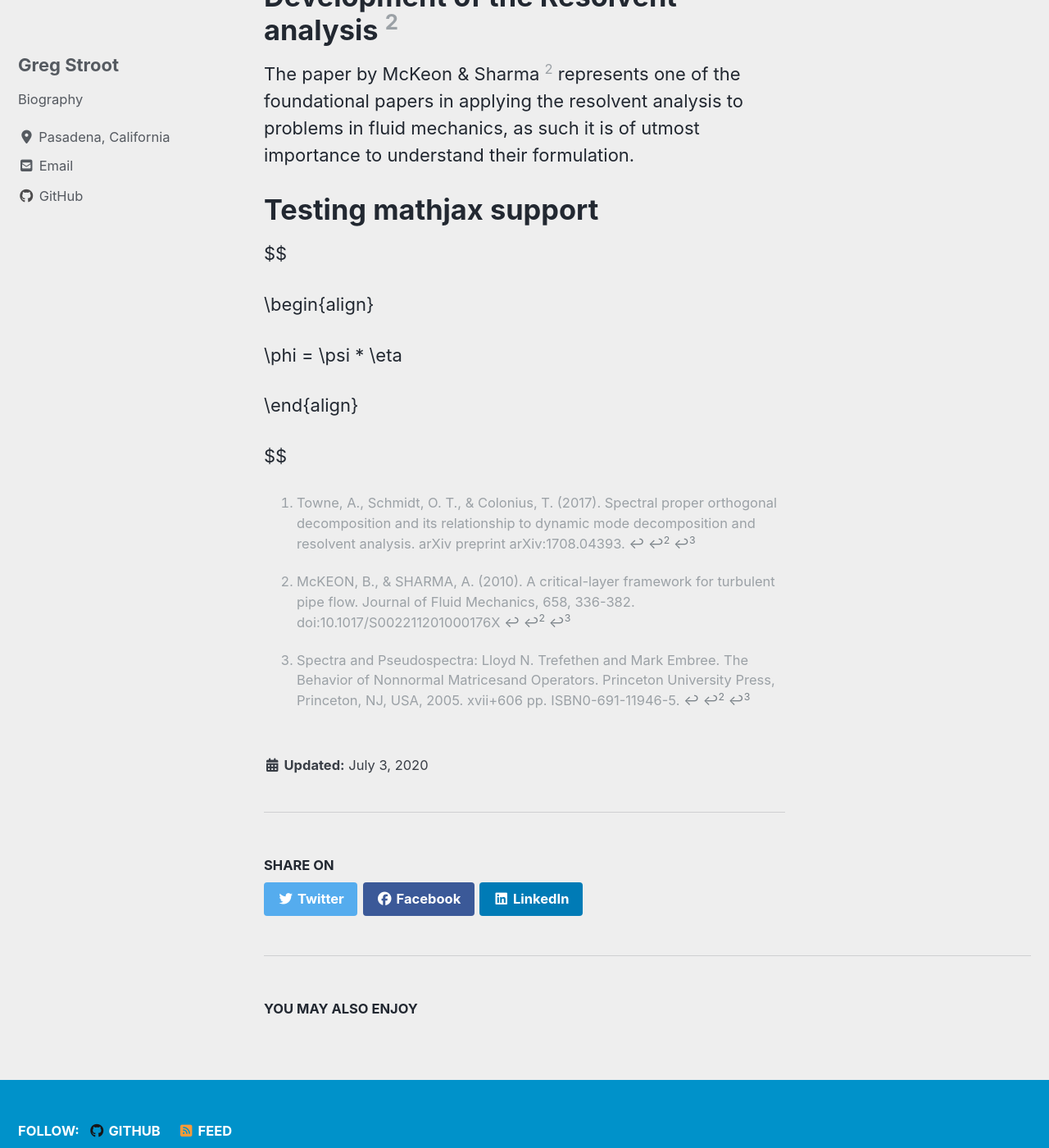
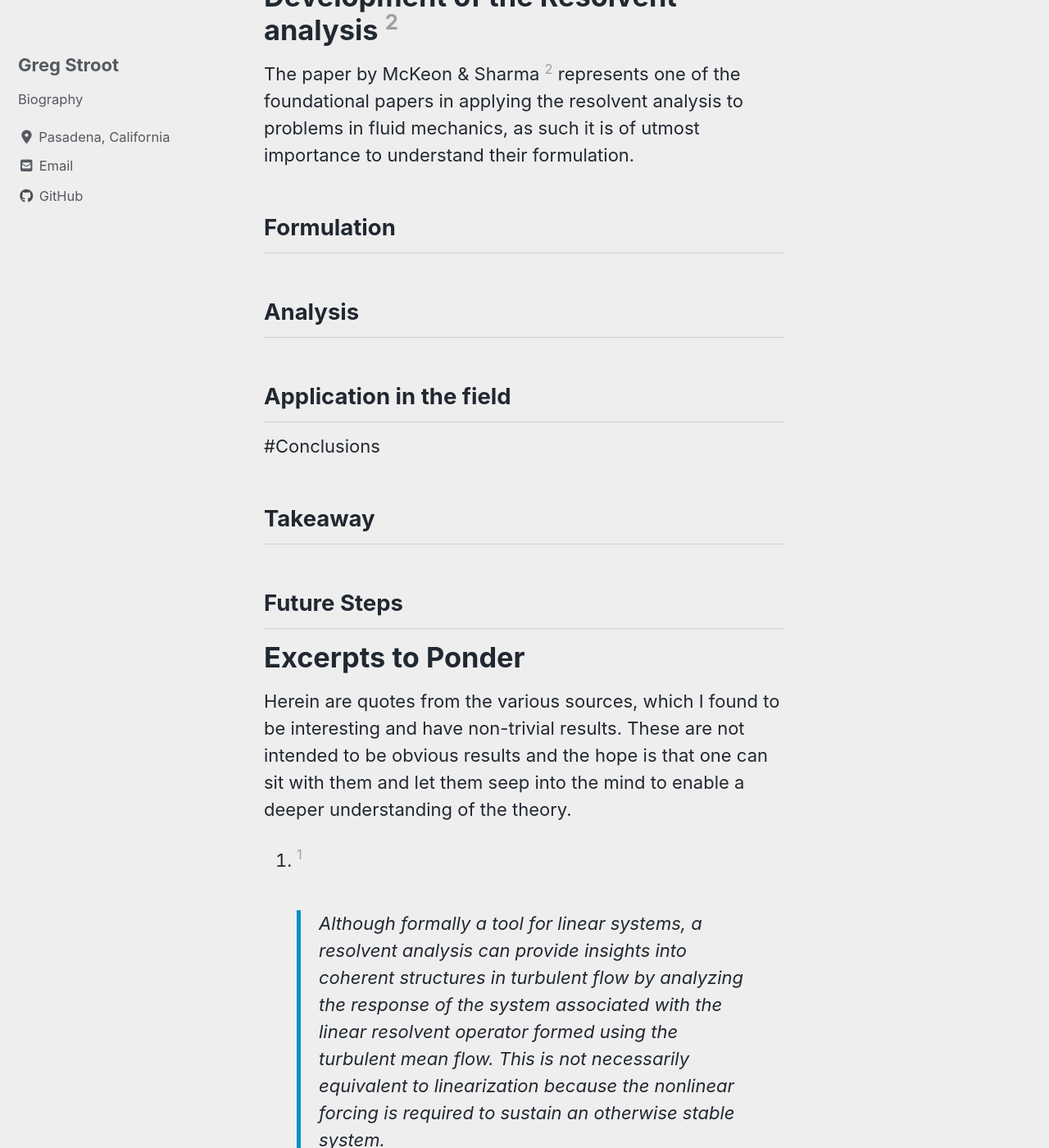
Before and after one commit to GregStroot/GregStroot.github.io, a Jekyll site: the page built from _posts/2020-07-03-2010-Mckeon-Sharma.md, in a window 1280 px wide and 1400 px high, scrolled down 2319 px. Shown: the whole window at 82% size. Built offline with Jekyll 4.4.1, drawn with Linux system fonts in a browser that asks for light colours; cached includes are drawn as plain includes; nearby versions of some CDN libraries; formulas are drawn with MathJax 3; some of the changed text lies outside the part shown.

Commit message:
Added some pages and updated some posts

```diff
--- a/_posts/2020-07-03-2010-Mckeon-Sharma.md
+++ b/_posts/2020-07-03-2010-Mckeon-Sharma.md
@@ -45,8 +45,32 @@ The resolvent (in Fluid Mechanics) is defined as the linear operator relating th
 
 The paper by McKeon & Sharma [^2] represents one of the foundational papers in applying the resolvent analysis to problems in fluid mechanics, as such it is of utmost importance to understand their formulation.
 
+## Formulation
+
+## Analysis
+
+## Application in the field
 
 
+
+#Conclusions
+
+## Takeaway
+
+## Future Steps
+
+
+# Excerpts to Ponder
+
+Herein are quotes from the various sources, which I found to be interesting and have non-trivial results. These are not intended to be obvious results and the hope is that one can sit with them and let them seep into the mind to enable a deeper understanding of the theory.
+1. [^1]
+> Although formally a tool for linear systems, a resolvent analysis can provide insights into coherent structures in turbulent flow by analyzing the response of the system associated with the linear resolvent operator formed using the turbulent mean flow. This is not necessarily equivalent to linearization because the nonlinear forcing is required to sustain an otherwise stable system.
+>
+> [^1] pg 4034
+*
+2. [^2]
+*
+*
 
 
 
@@ -70,6 +94,7 @@ $$
 
 
 
-[^1]: Towne, A., Schmidt, O. T., & Colonius, T. (2017). Spectral proper orthogonal decomposition and its relationship to dynamic mode decomposition and resolvent analysis. arXiv preprint arXiv:1708.04393.
+
+[^1]: Taira, K., Brunton, S. L., Dawson, S., Rowley, C. W., Colonius, T.and McKeon, B. J.,Schmidt, O. T., Gordeyev, S., Theofilis, V. & Ukeiley, L. S.2017 Modal analysis offluid flows: An overview.AIAA J.55(12), 4013–4041.
 [^2]: McKEON, B., & SHARMA, A. (2010). A critical-layer framework for turbulent pipe flow. Journal of Fluid Mechanics, 658, 336-382. doi:10.1017/S002211201000176X
 [^3]: Spectra and Pseudospectra: Lloyd N. Trefethen and Mark Embree. The Behavior of Nonnormal Matricesand Operators. Princeton University Press, Princeton, NJ, USA, 2005. xvii+606 pp. ISBN0-691-11946-5.
```
Also changed, not shown: _pages/vim.md (added, +17 -0 lines).
